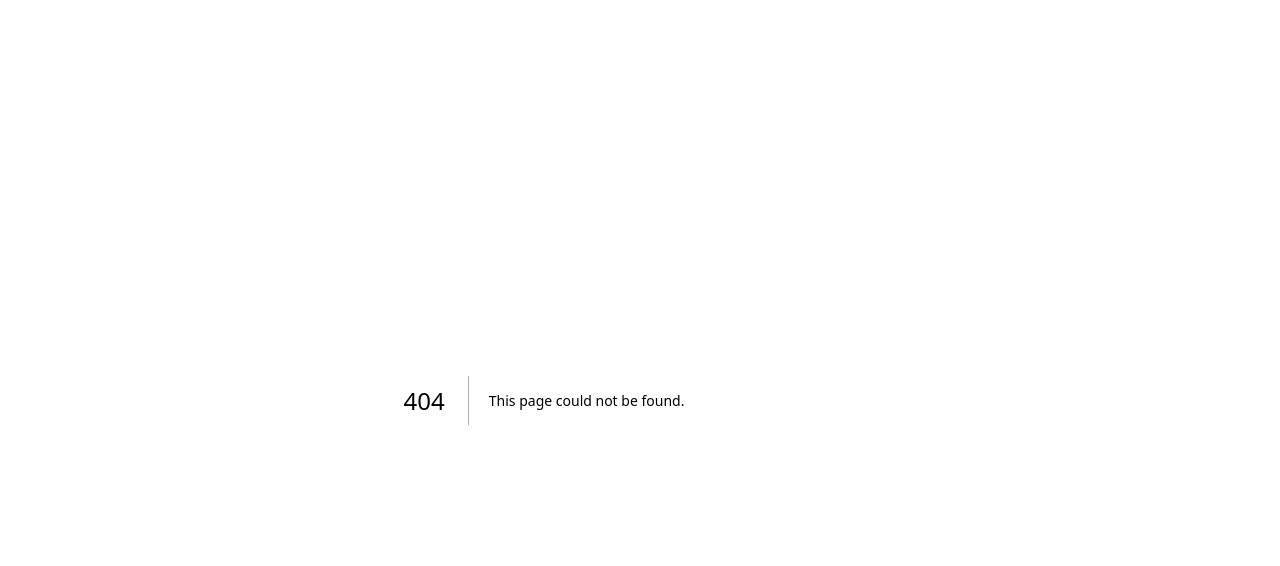
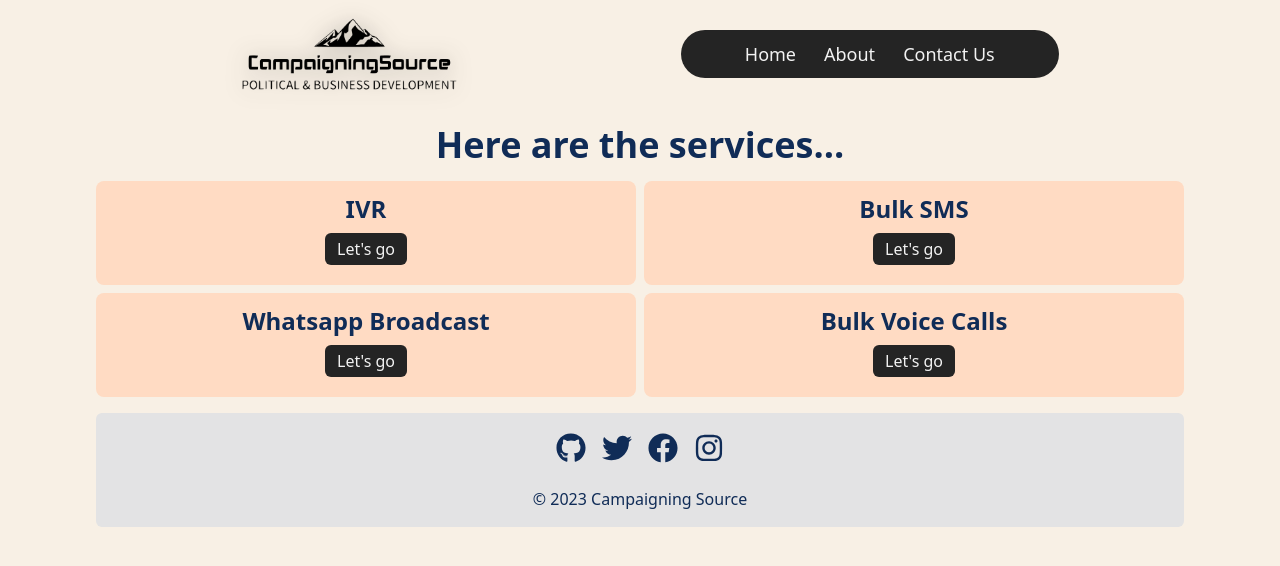
Before and after one commit to prnvtripathi/campaigning-source, a Next.js app: page /services/default in a window 1280 px wide. Before the commit this address had no page. Shown: the top 566 px of the page. Built offline with nearby package versions, Linux system fonts and the light colour scheme.

Commit message:
update: services page

```diff
--- a/components/Hero.jsx
+++ b/components/Hero.jsx
@@ -71,7 +71,7 @@ const Hero = () => {
                         Broadcast SMS,<br />
                         Whatsapp Broadcast</span>
                     <Image src={messaging} alt="messaging" width={190} height={190} />
-                    <Link href="/services/ivr">
+                    <Link href="/services/default">
                         <div className="bg-bg py-2 px-3 rounded-full text-secondaryText mb-2 font-normal text-base hover:bg-gray-600">
                             Let's Start
                         </div>
--- /dev/null
+++ b/pages/services/default.js
@@ -0,0 +1,53 @@
+import Layout from "@/components/Layout"
+import Head from "next/head"
+import Link from "next/link"
+
+const data = [
+    {
+        id: 1,
+        title: 'IVR',
+        link: '/services/ivr',
+    },
+    {
+        id: 2,
+        title: 'Bulk SMS',
+        link: '/services/bulksms',
+    },
+    {
+        id: 3,
+        title: 'Whatsapp Broadcast',
+        link: '/services/whatsapp',
+    },
+    {
+        id: 4,
+        title: 'Bulk Voice Calls',
+        link: '/services/bulkvoice',
+    }
+]
+
+const Default = () => {
+    return (
+        <>
+            <Head>
+                <title>Campaigning Source</title>
+            </Head>
+            <Layout>
+                <h1 className="title">Here are the services...</h1>
+                <div className="grid grid-cols-2 grid-rows-2 gap-2 my-4">
+                    {data.map((item) => (
+                        <div key={item.id} className="bg-[#FFDBC3] p-3 rounded-lg flex flex-col items-center justify-center">
+                            <h2 className="text-2xl font-bold">{item.title}</h2>
+                            <Link
+                                className="bg-bg text-secondaryText my-2 px-3 py-1 font-light rounded-md transition duration-200 ease-in-out hover:rounded-none"
+                                href={item.link}>
+                                Let's go
+                            </Link>
+                        </div>
+                    ))}
+                </div>
+            </Layout>
+        </>
+    )
+}
+
+export default Default
--- a/styles/globals.css
+++ b/styles/globals.css
@@ -91,6 +91,10 @@ select {
     @apply text-4xl font-bold text-primaryText text-center mx-auto my-2;
 }
 
+.sub-title {
+    @apply text-2xl font-semibold text-primaryText text-center mx-auto my-2;
+}
+
 .alert {
     display: none;
     position: fixed;
```
